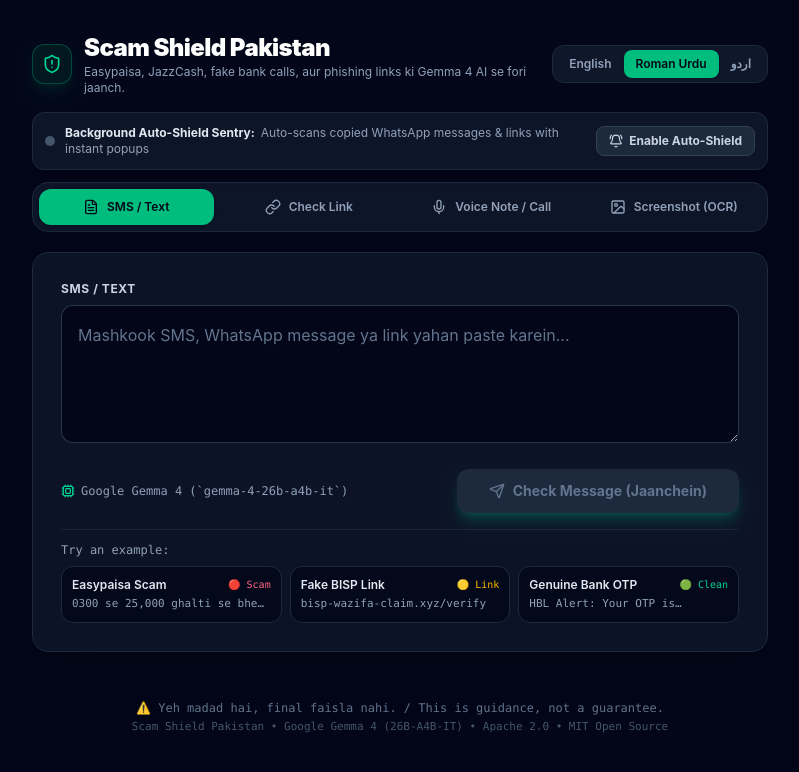
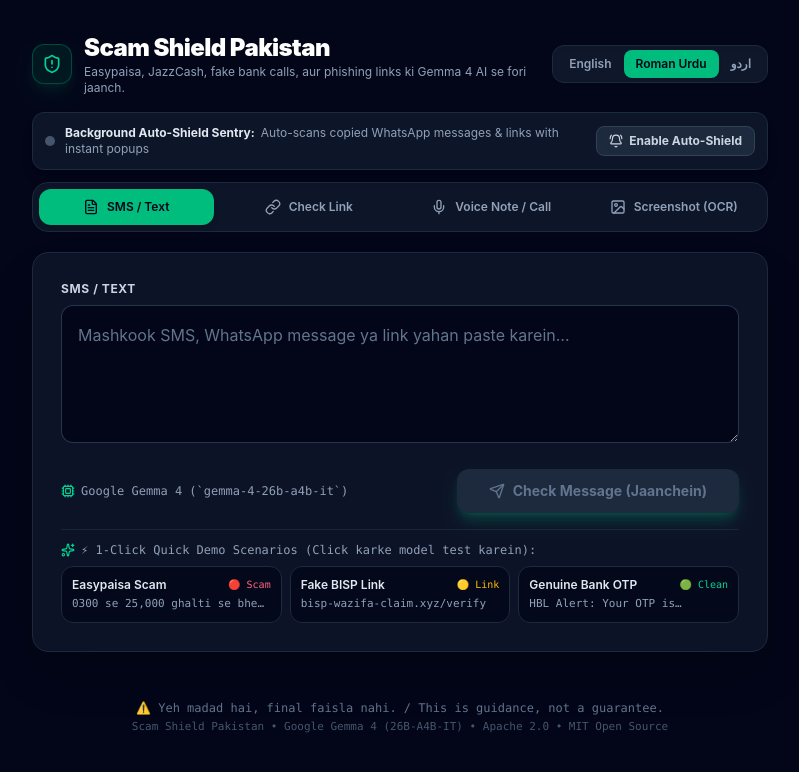
Before and after one commit to abubakkar111/scam-shield-, a Next.js app: page / in a window 1280 px wide. Shown: the top 772 px of the page, without its empty margins (240-1039 px from the left). Built offline with nearby package versions, Linux system fonts and the light colour scheme.

Commit message:
docs: add complete project defense handbook and quick demo labels

```diff
--- a/app/page.tsx
+++ b/app/page.tsx
@@ -486,7 +486,7 @@
       copyComplaint: '📋 Copy FIA Complaint',
       reasonsTitle: 'Why This Was Flagged (Wajuhat):',
       stepsTitle: 'What You Should Do (Agle Iqdamat):',
-      exampleLabel: 'Try an example:',
+      exampleLabel: '⚡ 1-Click Quick Demo Scenarios (Click to test model):',
       disclaimer: '⚠️ Yeh madad hai, final faisla nahi. / This is guidance, not a guarantee.',
     },
     roman: {
@@ -511,7 +511,7 @@
       copyComplaint: '📋 Copy FIA Complaint',
       reasonsTitle: 'Khatray Ki Wajuhat (Why Flagged):',
       stepsTitle: 'Agle Hifazati Iqdamat (Next Steps):',
-      exampleLabel: 'Try an example:',
+      exampleLabel: '⚡ 1-Click Quick Demo Scenarios (Click karke model test karein):',
       disclaimer: '⚠️ Yeh madad hai, final faisla nahi. / This is guidance, not a guarantee.',
     },
     urdu: {
@@ -536,7 +536,7 @@
       copyComplaint: '📋 ایف آئی اے شکایت کاپی کریں',
       reasonsTitle: 'خطرے کی وجوہات (شواہد):',
       stepsTitle: 'حفاظتی اقدامات (کیا کریں):',
-      exampleLabel: 'مثال آزمائیں:',
+      exampleLabel: '⚡ فوری ڈیمو کے نمونے (ماڈل ٹیسٹ کرنے کے لیے کلک کریں):',
       disclaimer: '⚠️ یہ رہنمائی کے لیے ہے، حتمی قانونی فیصلہ نہیں۔',
     },
   }[lang];
@@ -973,7 +973,10 @@
 
           {/* 3 Clear Clickable Examples */}
           <div className="pt-3 border-t border-slate-800/80">
-            <p className="text-xs text-slate-400 mb-2 font-mono">{t.exampleLabel}</p>
+            <p className="text-xs text-slate-400 mb-2 font-mono flex items-center gap-1.5">
+              <Sparkles className="w-3.5 h-3.5 text-emerald-400" />
+              <span>{t.exampleLabel}</span>
+            </p>
             <div className="grid grid-cols-1 sm:grid-cols-3 gap-2">
               <button
                 type="button"
```
Also changed, not shown: 1 other file (tests, documents, lock files or other folders).
